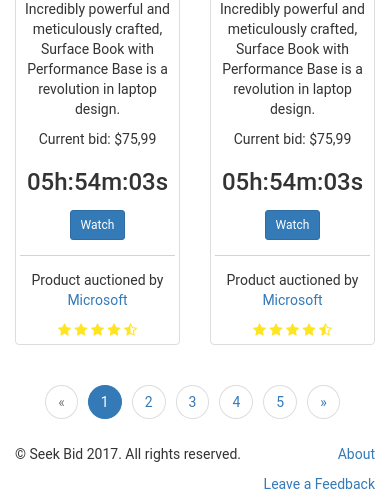
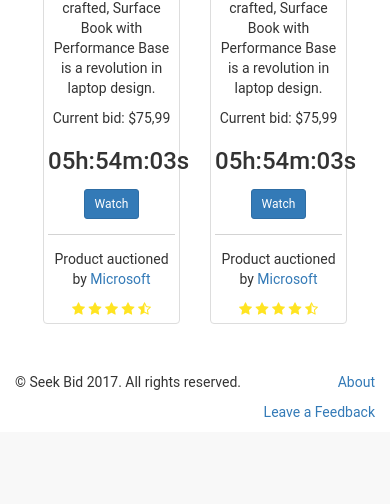
Before and after one commit to renatoabreu11/LBAW, a PHP site: page /watchList.html in a window 390 px wide. Shown: the part 1026-1530 px from the top of the page. After the commit the page ends 1443 px from the top, so only its background shows below. Run offline with PHP 8.4, Linux system fonts and the light colour scheme; some libraries are stand-ins or nearby versions.

Commit message:
minor changes to watchlist

```diff
--- a/SeekBid/app/styles/main.css
+++ b/SeekBid/app/styles/main.css
@@ -890,6 +890,18 @@ a.navlink {
 
 /***************watchList.html***********/
 
+.watchList .title{
+  padding-bottom: 1em;
+}
+
+.watchList .auctions {
+  padding: 2em;
+}
+
+.watchList .auctions .thumbnail .dropdown{
+  padding-top: 0.25em;
+}
+
 .pagination>li>a, .pagination>li>span { border-radius: 50% !important;margin: 0 5px;}
 
 /************************notifications.html************************/
--- a/SeekBid/app/watchList.html
+++ b/SeekBid/app/watchList.html
@@ -185,7 +185,7 @@
   </nav>
 </div>
 
-<div class="container">
+<div class="container watchList">
   <div class="row">
     <div class="col-md-12">
       <ul class="breadcrumb">
@@ -204,21 +204,12 @@
 
   <!-- Title -->
   <div class="row">
-      <div class="col-md-12">
+    <div class="col-md-12 title">
       <h3><span class="glyphicon glyphicon-eye-open"></span> Watch List</h3>
     </div>
   </div>
 
-      <!-- List of auctions -->
-      <div class="row">
-          <form class="col-sm-3">
-            <div class="input-group">
-              <span class="input-group-addon"><i class="glyphicon glyphicon-user"></i></span>
-              <input type="text" class="form-control" name="userWatchList" placeholder="Filter auctions by seller...">
-            </div>
-          </form>
-
-          <div class="col-sm-6">
+  <div class="col-sm-12">
     <ul class="auctionSort">
       <li class="active"><a href="#">Popular</a></li>
       <li><a href="#">Newest</a></li>
@@ -229,17 +220,25 @@
     </ul>
   </div>
 
-        <div class="dropdown text-center">
+  <div class="col-sm-6 col-xs-6">
+    <form>
+      <div class="input-group">
+        <span class="input-group-addon"><i class="glyphicon glyphicon-user"></i></span>
+        <input type="text" class="form-control" name="userWatchList" placeholder="Filter auctions by seller...">
+      </div>
+    </form>
+  </div>
+
+  <div class="dropdown col-sm-6 col-xs-6" style="padding-bottom: 1em;">
     <button class="btn btn-default dropdown-toggle" type="button" data-toggle="dropdown">Show all auctions <span class="caret"></span></button>
-          <ul class="dropdown-menu dropdown-menu-right">
+    <ul class="dropdown-menu dropdown-menu-left">
       <li class="disabled"><a href="#">Show all auctions</a></li>
       <li><a href="#">Show only closed auctions</a></li>
       <li><a href="#">Show only open auctions</a></li>
     </ul>
   </div>
-      </div>
 
-      <div class="row">
+  <div class="row auctions">
     <div class="col-md-3 col-sm-6 col-xs-6">
       <span class="thumbnail text-center">
 
@@ -280,6 +279,7 @@
 
     <div class="col-md-3 col-sm-6 col-xs-6">
       <span class="thumbnail text-center">
+
         <div class="dropdown">
           <h4 style="display: inline;">Surface Book</h4>
           <a href="#" class="pull-right dropdown-toggle" data-toggle="dropdown">
@@ -294,6 +294,7 @@
             <li><a href="#">Enable notifications</a></li>
           </ul>
         </div>
+
         <img src="https://www.thurrott.com/wp-content/uploads/2015/10/surface-book-hero.jpg" alt="...">
         <p>Incredibly powerful and meticulously crafted, Surface Book with Performance Base is a revolution in laptop design.</p>
         <p>Current bid: $75,99</p>
@@ -316,6 +317,7 @@
 
     <div class="col-md-3 col-sm-6 col-xs-6">
       <span class="thumbnail text-center">
+
         <div class="dropdown">
           <h4 style="display: inline;">Surface Book</h4>
           <a href="#" class="pull-right dropdown-toggle" data-toggle="dropdown">
@@ -330,6 +332,7 @@
             <li><a href="#">Enable notifications</a></li>
           </ul>
         </div>
+
         <img src="https://www.thurrott.com/wp-content/uploads/2015/10/surface-book-hero.jpg" alt="...">
         <p>Incredibly powerful and meticulously crafted, Surface Book with Performance Base is a revolution in laptop design.</p>
         <p>Current bid: $75,99</p>
@@ -352,6 +355,7 @@
 
     <div class="col-md-3 col-sm-6 col-xs-6">
       <span class="thumbnail text-center">
+
         <div class="dropdown">
           <h4 style="display: inline;">Surface Book</h4>
           <a href="#" class="pull-right dropdown-toggle" data-toggle="dropdown">
@@ -366,6 +370,7 @@
             <li><a href="#">Enable notifications</a></li>
           </ul>
         </div>
+
         <img src="https://www.thurrott.com/wp-content/uploads/2015/10/surface-book-hero.jpg" alt="...">
         <p>Incredibly powerful and meticulously crafted, Surface Book with Performance Base is a revolution in laptop design.</p>
         <p>Current bid: $75,99</p>
@@ -386,22 +391,6 @@
       </span>
     </div>
   </div>
-        <div class="row text-center">
-          <ul class="pagination">
-            <li class="disabled"><a href="#">«</a></li>
-            <li class="active"><a href="#">1 <span class="sr-only">(current)</span></a></li>
-            <li><a href="#">2</a></li>
-            <li><a href="#">3</a></li>
-            <li><a href="#">4</a></li>
-            <li><a href="#">5</a></li>
-            <li><a href="#">»</a></li>
-          </ul>
-        </div>
-      </div>
-      <!-- /.row -->
-
-
-
 </div>
 
 <div id="footer">
```
Also changed, not shown: SeekBid/app/createAuction.html (renamed from SeekBid/app/CreateAuction.html). Lines whose indentation alone changed are shown as unchanged.
